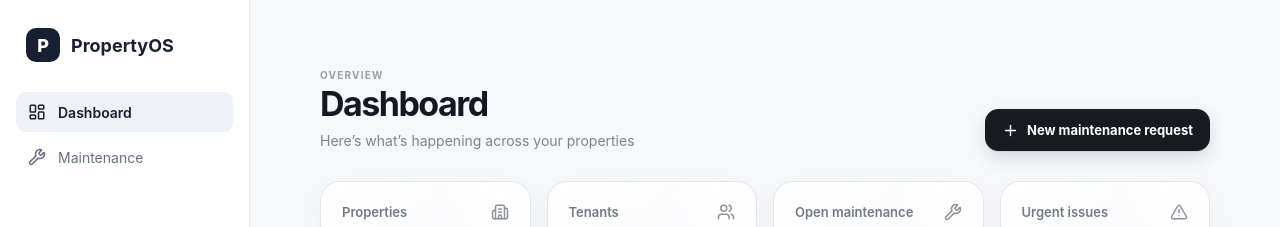
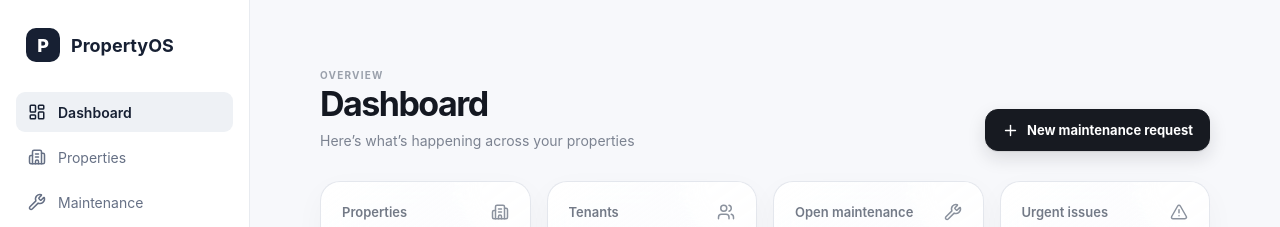
Before and after one commit to ha3810267-ctrl/property-os, a React (Vite) app in the folder frontend/: page / in a window 1280 px wide. Shown: the top 227 px of the page. Built offline with nearby package versions, Linux system fonts and the light colour scheme; no server answers; sample sign-in values are in the browser's storage.

Commit message:
update homeowner app layout

```diff
--- a/frontend/src/layouts/AppLayout.jsx
+++ b/frontend/src/layouts/AppLayout.jsx
@@ -2,6 +2,7 @@
 import { NavLink, Outlet, Navigate } from "react-router-dom"
 import {
   LayoutDashboard,
+  Building2,
   Wrench,
   UserRound,
   LogOut,
@@ -43,6 +44,11 @@ export default function AppLayout() {
             <span>Dashboard</span>
           </NavLink>
 
+          <NavLink to="/properties">
+            <Building2 size={18} />
+            <span>Properties</span>
+          </NavLink>
+
           <NavLink to="/maintenance">
             <Wrench size={18} />
             <span>Maintenance</span>
```
